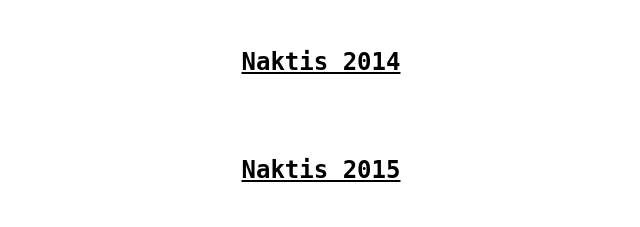
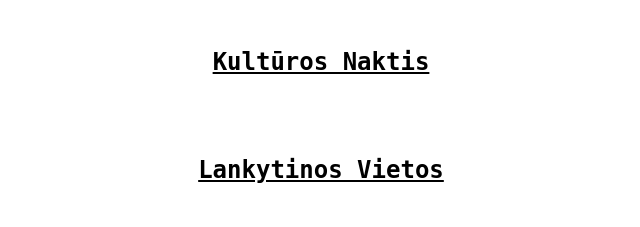
Before and after one commit to lietuvoje/lietuvoje.github.io, a plain HTML site: page index.html in a window 1280 px wide. Shown: the whole page, without its empty margins (319-959 px from the left). Drawn offline with Linux system fonts and the light colour scheme.

```diff
--- a/index.html
+++ b/index.html
@@ -18,10 +18,10 @@
   </head>
   <body>
     <div>
-      <h2><a href="http://lietuvoje.github.io/kulturos-naktis?2014">Naktis 2014</a></h2>
+      <h2><a href="http://lietuvoje.github.io/kulturos-naktis">Kultūros Naktis</a></h2>
     </div>
     <div>
-      <h2><a href="http://lietuvoje.github.io/kulturos-naktis?2015">Naktis 2015</a><h2>
+      <h2><a href="http://lietuvoje.github.io/lankytinos-vietos/">Lankytinos Vietos</a><h2>
     </div>
   </body>
 </html>
```
